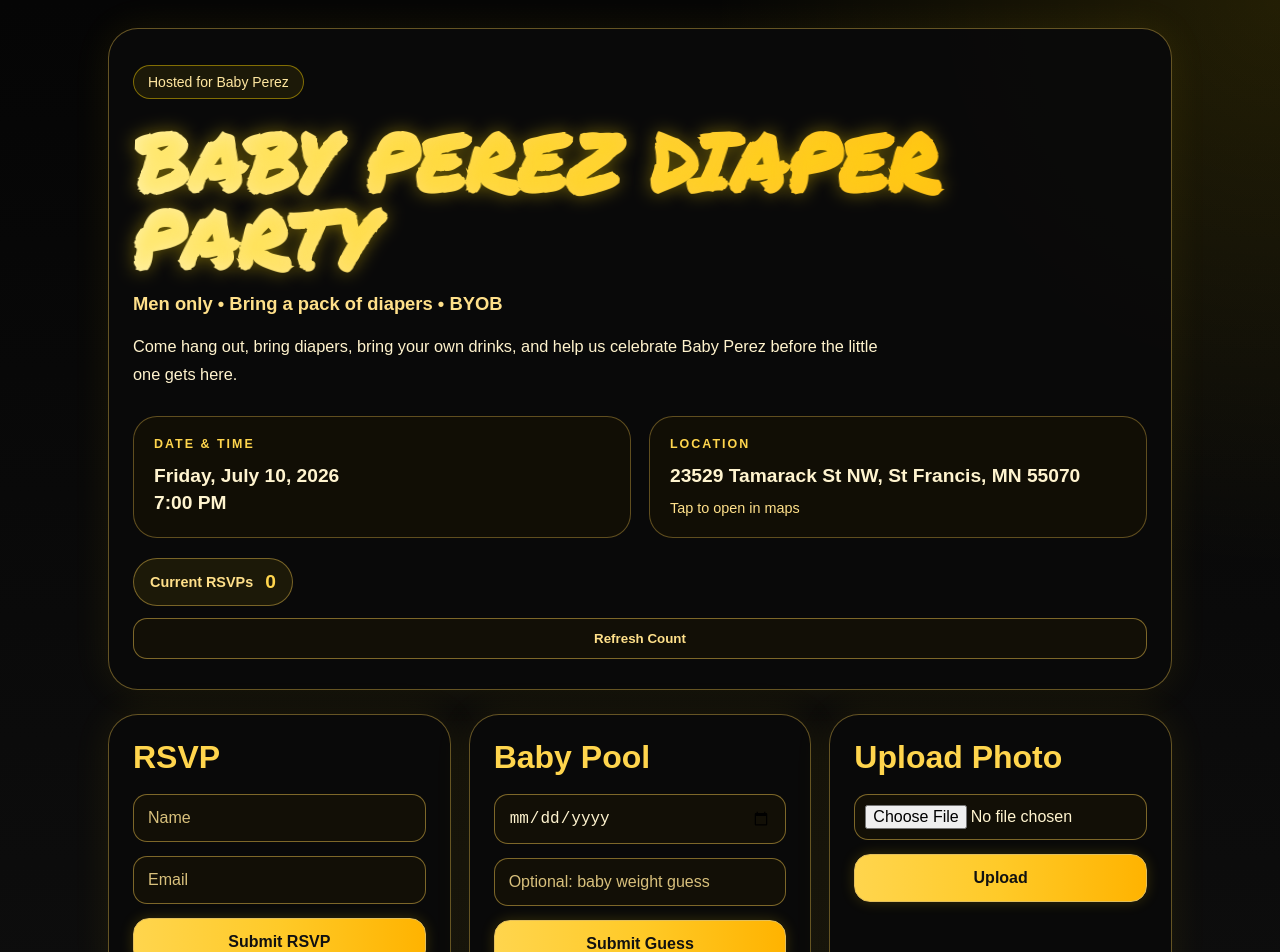
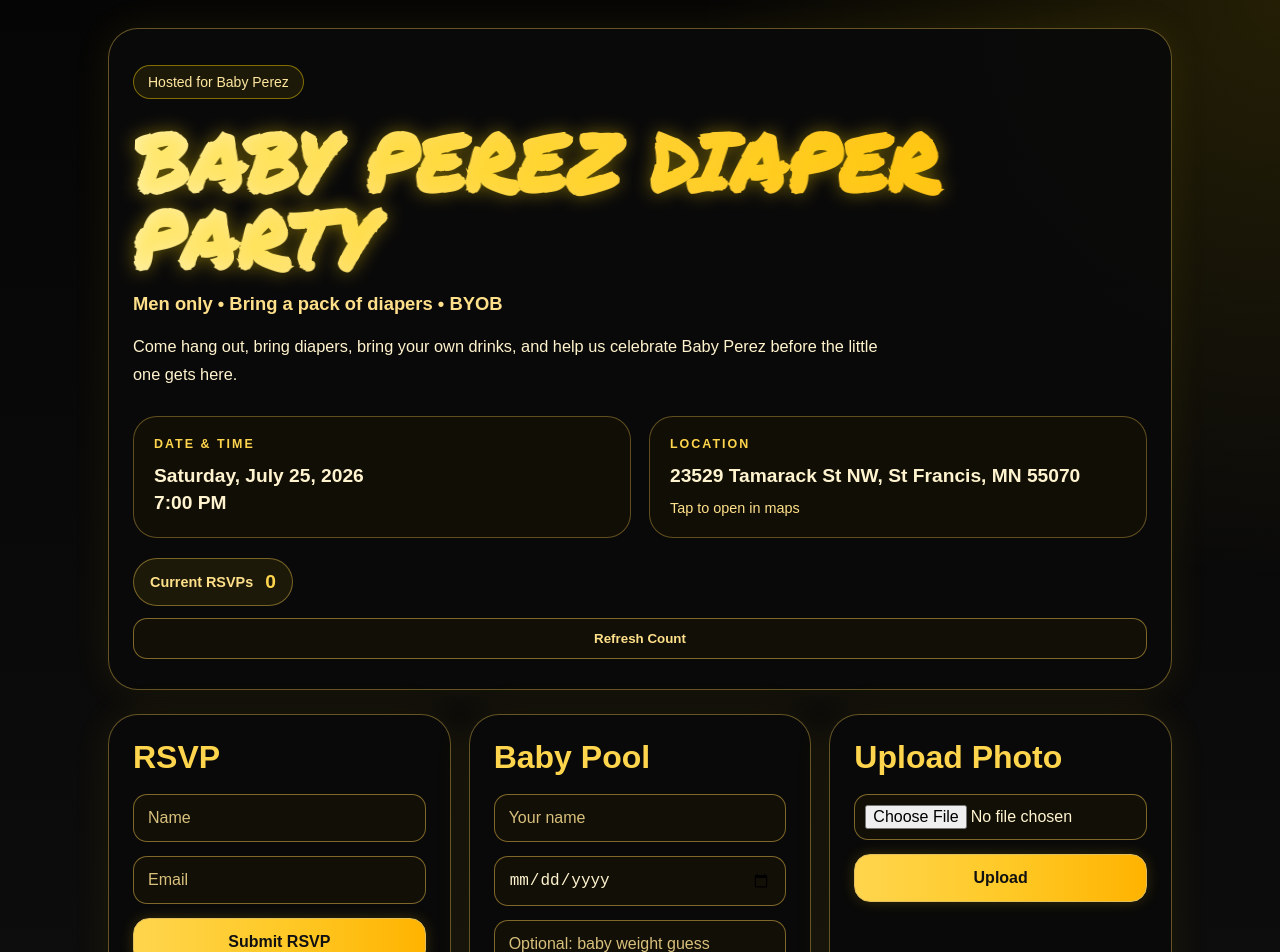
Before and after one commit to onowaperez82-creator/baby-perez-diaper-party, a React (Create React App) app: page / in a window 1280 px wide. Shown: the top 952 px of the page. Built offline with nearby package versions, Linux system fonts and the light colour scheme; no server answers; the database is empty.

Commit message:
updated event details + features

```diff
--- a/public/index.html
+++ b/public/index.html
@@ -1,16 +1,22 @@
 <!DOCTYPE html>
 <html lang="en">
-
   <head>
-	<meta charset="utf-8">
-	<meta name="viewport" content="width=device-width, initial-scale=1, shrink-to-fit=no">
-	<meta name="theme-color" content="#000000">
+    <meta charset="utf-8" />
+    <meta
+      name="viewport"
+      content="width=device-width, initial-scale=1, shrink-to-fit=no"
+    />
+    <meta name="theme-color" content="#000000" />
+    <link
+      href="https://fonts.googleapis.com/css2?family=Permanent+Marker&display=swap"
+      rel="stylesheet"
+    />
     <!--
       manifest.json provides metadata used when your web app is added to the
       homescreen on Android. See https://developers.google.com/web/fundamentals/engage-and-retain/web-app-manifest/
     -->
-	<link rel="manifest" href="%PUBLIC_URL%/manifest.json">
-	<link rel="shortcut icon" href="%PUBLIC_URL%/favicon.ico">
+    <link rel="manifest" href="%PUBLIC_URL%/manifest.json" />
+    <link rel="shortcut icon" href="%PUBLIC_URL%/favicon.ico" />
     <!--
       Notice the use of %PUBLIC_URL% in the tags above.
       It will be replaced with the URL of the `public` folder during the build.
@@ -24,9 +30,7 @@
   </head>
 
   <body>
-	<noscript>
-		You need to enable JavaScript to run this app.
-	</noscript>
+    <noscript> You need to enable JavaScript to run this app. </noscript>
     <div id="root"></div>
     <!--
       This HTML file is a template.
@@ -39,5 +43,4 @@
       To create a production bundle, use `npm run build` or `yarn build`.
     -->
   </body>
-
 </html>
--- a/src/App.js
+++ b/src/App.js
@@ -9,11 +9,26 @@ const supabase = createClient(
 
 const BUCKET = "party-photos";
 
+const EVENT = {
+  title: "Baby Perez Diaper Party",
+  subtitle: "Men only • Bring a pack of diapers • BYOB",
+  date: "Saturday, July 25, 2026",
+  time: "7:00 PM",
+  location: "23529 Tamarack St NW, St Francis, MN 55070",
+  mapsUrl:
+    "https://www.google.com/maps/search/?api=1&query=23529%20Tamarack%20St%20NW%2C%20St%20Francis%2C%20MN%2055070",
+  description:
+    "Come hang out, bring diapers, bring your own drinks, and help us celebrate Baby Perez before the little one gets here.",
+};
+
 export default function App() {
   const [name, setName] = useState("");
   const [email, setEmail] = useState("");
+
+  const [poolName, setPoolName] = useState("");
   const [guessDate, setGuessDate] = useState("");
   const [guessWeight, setGuessWeight] = useState("");
+
   const [photo, setPhoto] = useState(null);
 
   const [message, setMessage] = useState("");
@@ -33,6 +48,7 @@ export default function App() {
 
   const loadRsvps = async () => {
     setLoadingRsvps(true);
+
     const { data, error } = await supabase
       .from("party_rsvps")
       .select("*")
@@ -50,6 +66,7 @@ export default function App() {
 
   const loadPoolGuesses = async () => {
     setLoadingPool(true);
+
     const { data, error } = await supabase
       .from("baby_pool_guesses")
       .select("*")
@@ -137,6 +154,11 @@ export default function App() {
   };
 
   const submitGuess = async () => {
+    if (!poolName.trim()) {
+      alert("Enter your name for the baby pool.");
+      return;
+    }
+
     if (!guessDate) {
       alert("Pick a date guess first.");
       return;
@@ -144,7 +166,7 @@ export default function App() {
 
     const { error } = await supabase.from("baby_pool_guesses").insert([
       {
-        name: name.trim() || "Guest",
+        name: poolName.trim(),
         guess_date: guessDate,
         guess_weight: guessWeight.trim() || null,
       },
@@ -155,6 +177,7 @@ export default function App() {
       return;
     }
 
+    setPoolName("");
     setGuessDate("");
     setGuessWeight("");
     showMessage("Baby pool guess submitted 👶");
@@ -238,32 +261,27 @@ export default function App() {
       <div className="hero-card shimmer">
         <div className="badge">Hosted for Baby Perez</div>
 
-        <h1 className="headline">Baby Perez Diaper Party</h1>
+        <h1 className="headline">{EVENT.title}</h1>
 
-        <p className="subhead">Men only • Bring a pack of diapers • BYOB</p>
+        <p className="subhead">{EVENT.subtitle}</p>
 
-        <p className="description">
-          Come hang out, bring diapers, bring your own drinks, and help us
-          celebrate Baby Perez before the little one gets here.
-        </p>
+        <p className="description">{EVENT.description}</p>
 
         <div className="details-grid">
           <div className="info-box glow">
             <div className="info-label">Date &amp; Time</div>
-            <div className="info-value">Friday, July 10, 2026</div>
-            <div className="info-value">7:00 PM</div>
+            <div className="info-value">{EVENT.date}</div>
+            <div className="info-value">{EVENT.time}</div>
           </div>
 
           <a
             className="info-box glow location-link"
-            href="https://www.google.com/maps/search/?api=1&query=23529%20Tamarack%20St%20NW%2C%20St%20Francis%2C%20MN%2055070"
+            href={EVENT.mapsUrl}
             target="_blank"
             rel="noreferrer"
           >
             <div className="info-label">Location</div>
-            <div className="info-value">
-              23529 Tamarack St NW, St Francis, MN 55070
-            </div>
+            <div className="info-value">{EVENT.location}</div>
             <div className="tap-text">Tap to open in maps</div>
           </a>
         </div>
@@ -306,6 +324,12 @@ export default function App() {
 
         <div className="card shimmer">
           <h2>Baby Pool</h2>
+          <input
+            className="field"
+            placeholder="Your name"
+            value={poolName}
+            onChange={(e) => setPoolName(e.target.value)}
+          />
           <input
             className="field"
             type="date"
```
Also changed, not shown: .codesandbox/tasks.json (added), 1 other file (tests, documents, lock files or other folders). Lines whose indentation alone changed are shown as unchanged.
